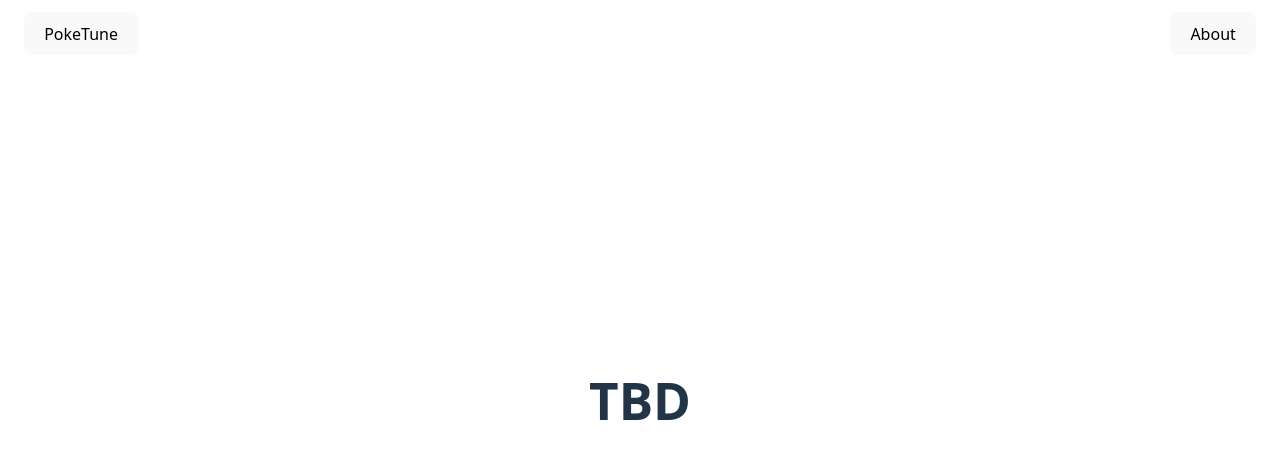
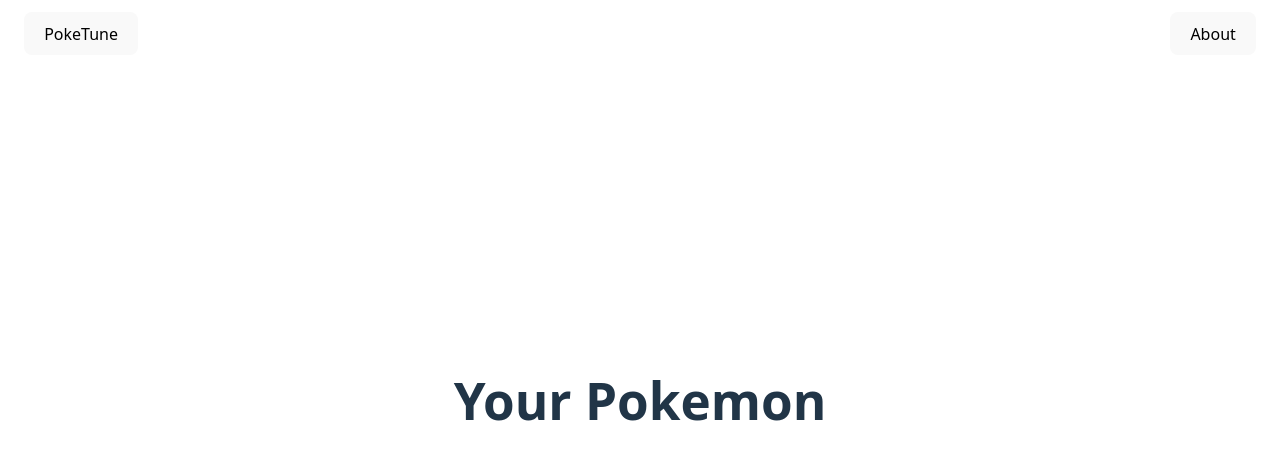
Before and after one commit to venetialiu/poketune, a React (Vite) app in the folder frontend/: page /show in a window 1280 px wide. Shown: the top 460 px of the page. Built offline with nearby package versions, Linux system fonts and the light colour scheme; no server answers.

Commit message:
update Show.jsx

```diff
--- a/frontend/src/components/Auth/Auth.jsx
+++ b/frontend/src/components/Auth/Auth.jsx
@@ -7,14 +7,24 @@ import { UserContext } from '../../context/UserContext';
 const Auth = () => {
     const navigate = useNavigate();
     const { setCurrentUser } = useContext(UserContext);
+    const [hasError, setHasError] = useState(false);
 
+    useEffect(() => {
+        const params = new URLSearchParams(window.location.search);
+        const error = params.get('error');
+
+        if (error) {
+            setHasError(true);
+            console.log("Login error:", error);
+            alert("Login failed.");
+        }
+    }, [])
 
     const handleClick = async () => {
 
         // redirects user to backend /auth/login route
         try {
             window.location.href = `${import.meta.env.VITE_BACKEND_URL}/api/auth/login`;
-            // navigate('/show');
 
         } catch(err){
             console.error("Login error: ", err);
@@ -24,7 +34,7 @@ const Auth = () => {
 
     return(
         <>
-            <h2>Hi! Please login to Spotify to find out what your pokemon is.</h2>
+            <h2>Hi! {hasError && "Login failed."} Please login{hasError && " again"} to Spotify{!hasError && " to find out what your pokemon is"}.</h2>
             <button onClick={handleClick}>Log In</button>
         </>
     )
--- a/frontend/src/components/Show/Show.jsx
+++ b/frontend/src/components/Show/Show.jsx
@@ -1,9 +1,42 @@
 import { useState, useEffect } from 'react';
 
 const Show = () => {
+    // shape of userdata TBD
+    const [userData, setUserData] = useState();
+
+    // fetch user data on mount
+    useEffect(() => {
+
+        const fetchUserData = async () => {
+            try {
+                const res = await fetch(`${import.meta.env.VITE_BACKEND_URL}/api/me`, {
+                    method: 'GET',
+                    // send cookies to backend
+                    credentials: "include",
+                });
+
+                const data = await res.json();
+
+                if (data.ok) {
+                    // shape of userdata TBD
+                    setUserData(data);
+                    console.log("User data successfully fetched.")
+                }
+
+            } catch (error) {
+                console.error('User data fetch error:', error);
+            }
+        }
+
+        fetchUserData();
+
+    }, [])
 
     return(
-        <h1>TBD</h1>
+        <div>
+            <h1>Your Pokemon</h1>
+            <pre>{JSON.stringify(userData, null, 2)}</pre>
+        </div>
 
     )
 
```
